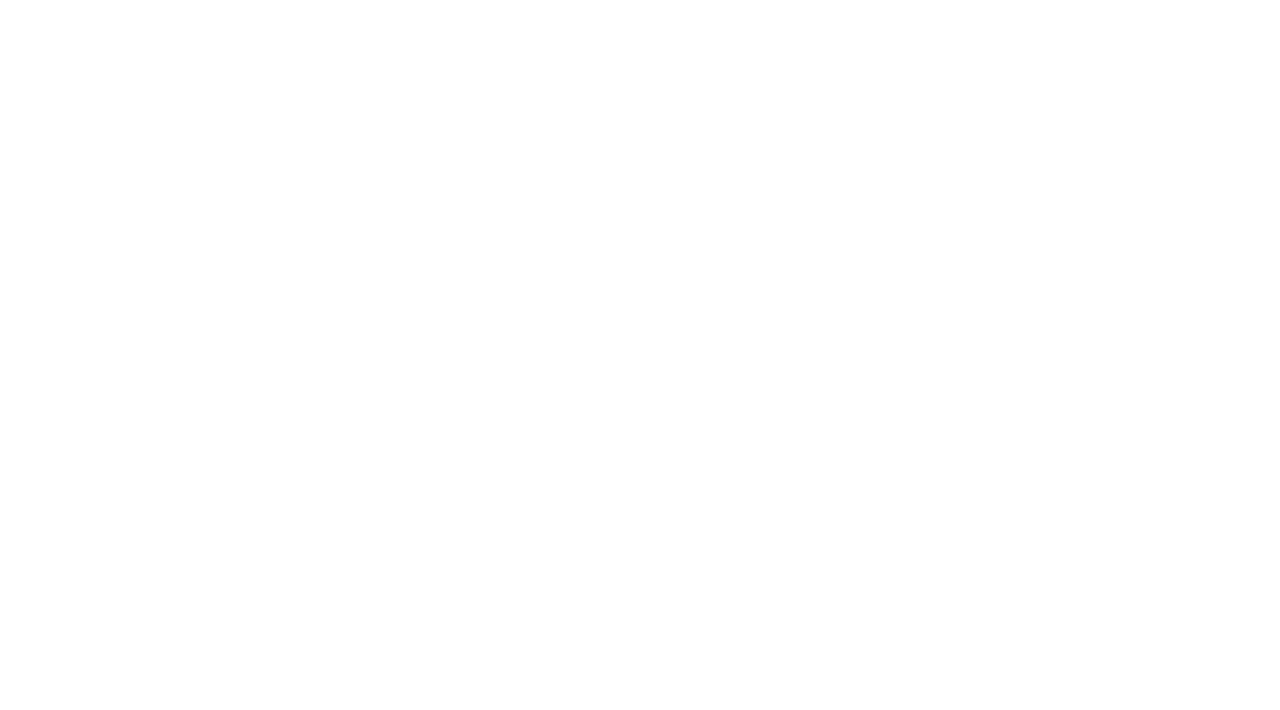
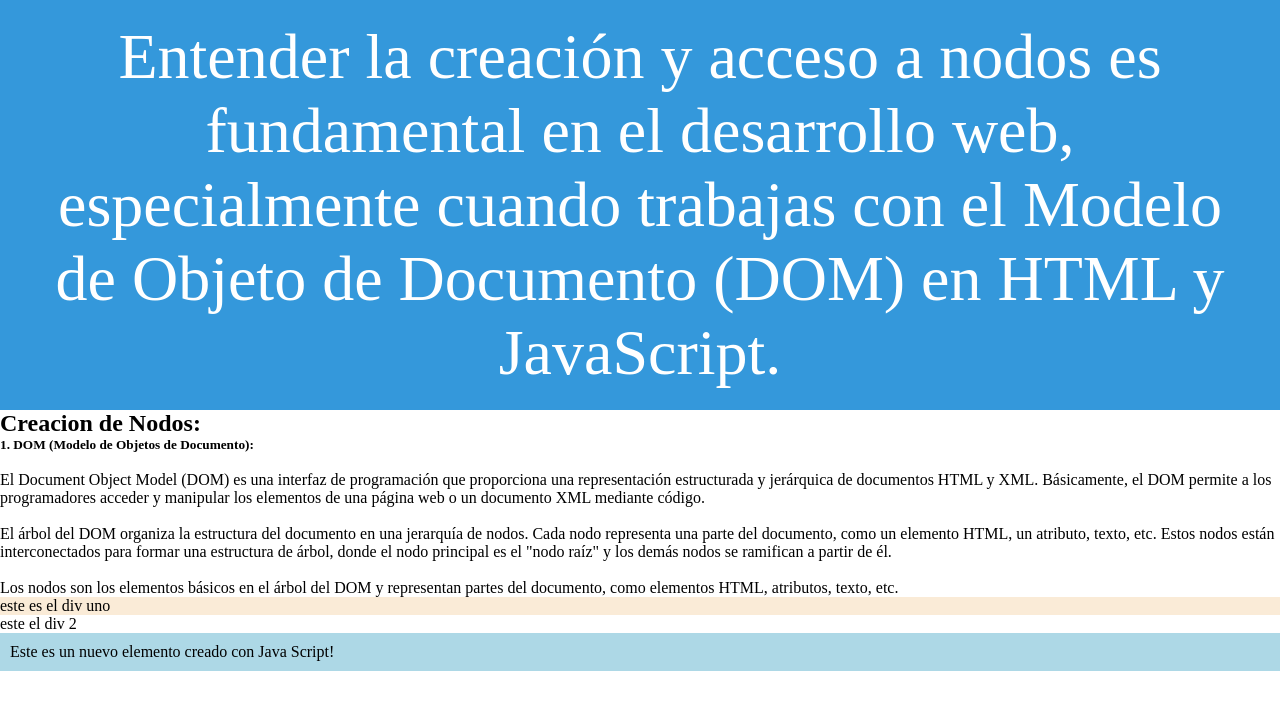
Before and after one commit to JonathanADB/Proyecto3, a plain HTML site: page index.html in a window 1280 px wide. Drawn offline with Linux system fonts and the light colour scheme.

Commit message:
agrego index css y .js

```diff
--- a/index.html
+++ b/index.html
@@ -3,9 +3,29 @@
 <head>
     <meta charset="UTF-8">
     <meta name="viewport" content="width=device-width, initial-scale=1.0">
-    <title>Document</title>
+    <link rel="stylesheet" href="style.css">
+    <title>Creación y acceso a Nodos</title>
 </head>
 <body>
+    <header>
+        <p>Entender la creación y acceso a nodos es fundamental en el desarrollo web, especialmente cuando trabajas con el Modelo de Objeto de Documento (DOM) en HTML y JavaScript. </p>
 
+    </header>
+
+    <main>
+        <section class="creacion">
+            <h2>Creacion de Nodos:</h2>
+            <h5>1. DOM (Modelo de Objetos de Documento):</h5>
+               <br><p>El Document Object Model (DOM) es una interfaz de programación que proporciona una representación estructurada y jerárquica de documentos HTML y XML. Básicamente, el DOM permite a los programadores acceder y manipular los elementos de una página web o un documento XML mediante código.</p>
+               <br><p>El árbol del DOM organiza la estructura del documento en una jerarquía de nodos. Cada nodo representa una parte del documento, como un elemento HTML, un atributo, texto, etc. Estos nodos están interconectados para formar una estructura de árbol, donde el nodo principal es el "nodo raíz" y los demás nodos se ramifican a partir de él.</p>
+               <br><p>Los nodos son los elementos básicos en el árbol del DOM y representan partes del documento, como elementos HTML, atributos, texto, etc.</p>
+
+               <div class="ejemplo1">este es el div uno</div>
+               <div class="ejemplo2">este el div 2</div>
+
+
+        </section>
+    </main>
+<script src="script.js"></script>
 </body>
 </html>
--- /dev/null
+++ b/script.js
@@ -0,0 +1,19 @@
+"use strict"
+//Creamos un nuevo elemento div
+let nuevoElemento = document.createElement("div");
+
+//agregar contenido al nuevo elemento div
+nuevoElemento.textContent = "Este es un nuevo elemento creado con Java Script!";
+
+//obtener el contenedor con la clase "ejemplo1"
+let contenedor = document.querySelector(".ejemplo2");
+
+//Agregar el nuevo contenedor
+contenedor.appendChild(nuevoElemento);
+
+//establecemos estilo al nuevo elemento
+nuevoElemento.style.backgroundColor = "lightblue";
+nuevoElemento.style.padding = "10px";
+
+
+//cre
--- /dev/null
+++ b/style.css
@@ -0,0 +1,22 @@
+*{ margin: 0;
+    padding: 0;
+    box-sizing: border-box;
+ }
+
+ header {
+    background-color: #3498db;
+    color: #fff;
+    padding: 20px;
+    text-align: center;
+}
+
+
+header p {
+    margin: 0;
+    font-size: 4rem;
+}
+
+.ejemplo1 {
+    background-color: antiquewhite;
+
+}
```
